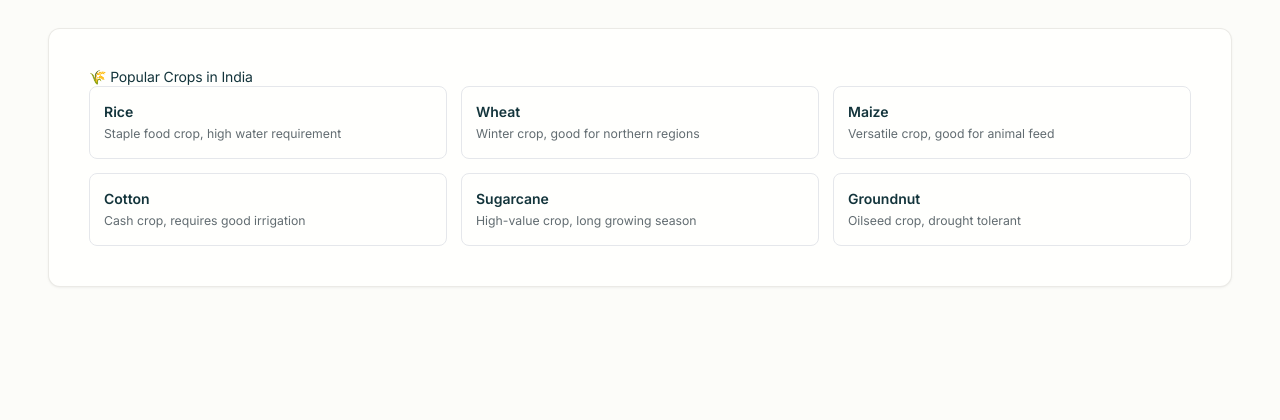
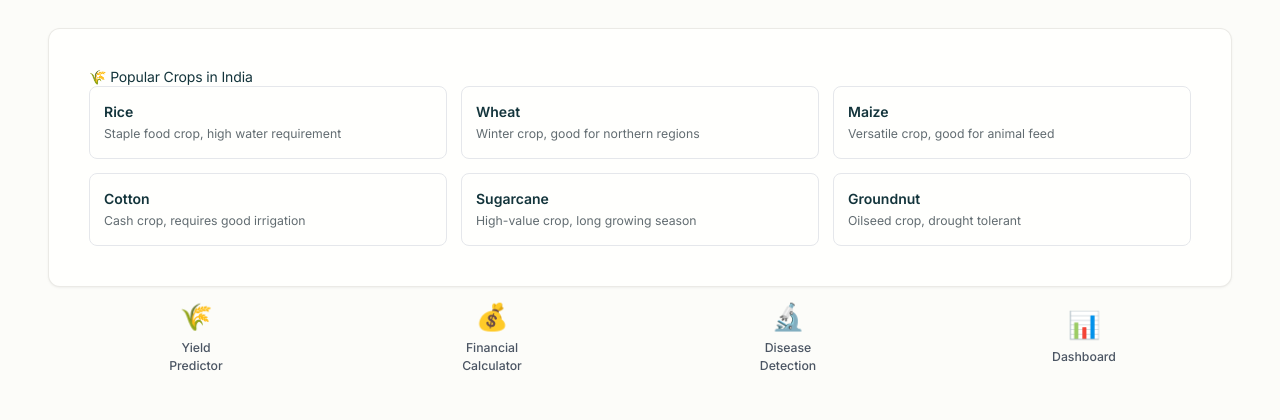
Before and after one commit to atharvsp6/YieldWise, a Flask app: page /financial-calculator in a window 1280 px wide. Shown: the part 475-895 px from the top of the page. Before the commit the page ends 762 px from the top, so only its background shows below. Run offline with Flask 3, Linux system fonts and the light colour scheme; some libraries are stand-ins or nearby versions; some web fonts are replaced.

Commit message:
Add proper navigation footer to financial calculator page

```diff
--- a/templates/financial_calculator.html
+++ b/templates/financial_calculator.html
@@ -20,7 +20,7 @@
 
         <!-- Navigation -->
         <nav class="nav-breadcrumb">
-            <a href="/">🏠 Home</a>
+            <a href="{{ url_for('index') }}">🏠 Home</a>
             <span>→</span>
             <span>Financial Calculator</span>
         </nav>
@@ -98,6 +98,39 @@
             </div>
         </div>
     </div>
+
+    <footer class="py-4 px-4">
+        <div class="container mx-auto">
+            <div class="flex flex-wrap justify-around items-center gap-8">
+
+                <!-- Link 1: Yield Predictor -->
+                <a href="{{ url_for('index') }}" class="flex flex-col items-center w-24 text-center text-gray-600 hover:text-gray-900 transition-colors duration-300 ease-in-out">
+                    <span class="text-3xl mb-2">🌾</span>
+                    <span class="text-sm font-medium">Yield Predictor</span>
+                </a>
+
+                <!-- Link 2: Financial Calculator -->
+                <a href="{{ url_for('financial_calculator_page') }}" class="flex flex-col items-center w-24 text-center text-gray-600 hover:text-gray-900 transition-colors duration-300 ease-in-out">
+                    <span class="text-3xl mb-2">💰</span>
+                    <span class="text-sm font-medium">Financial Calculator</span>
+                </a>
+
+                <!-- Link 3: Disease Detection -->
+                <a href="{{ url_for('disease_detection_page') }}" class="flex flex-col items-center w-24 text-center text-gray-600 hover:text-gray-900 transition-colors duration-300 ease-in-out">
+                    <span class="text-3xl mb-2">🔬</span>
+                    <span class="text-sm font-medium">Disease Detection</span>
+                </a>
+
+                <!-- Link 4: Dashboard -->
+                <a href="{{ url_for('dashboard') }}" class="flex flex-col items-center w-24 text-center text-gray-600 hover:text-gray-900 transition-colors duration-300 ease-in-out">
+                    <span class="text-3xl mb-2">📊</span>
+                    <span class="text-sm font-medium">Dashboard</span>
+                </a>
+
+            </div>
+
+        </div>
+    </footer>
 
     <script>
         const financeForm = document.getElementById('finance-form');
```
